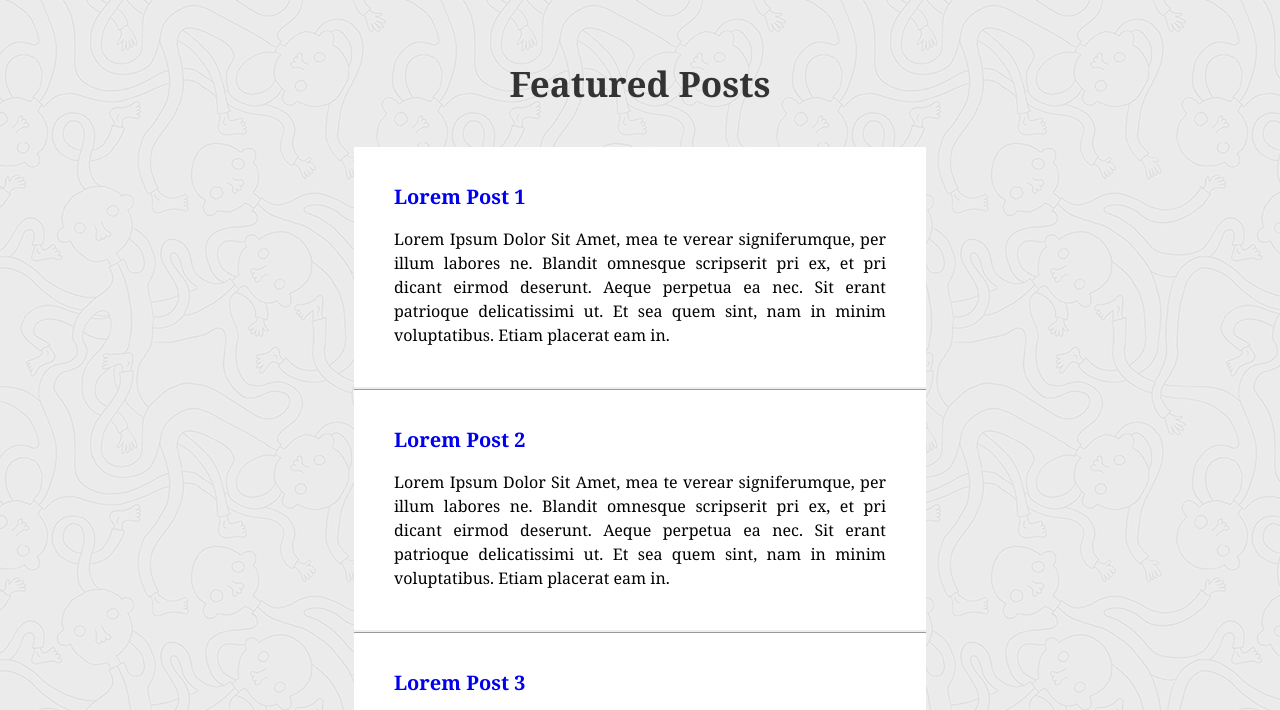
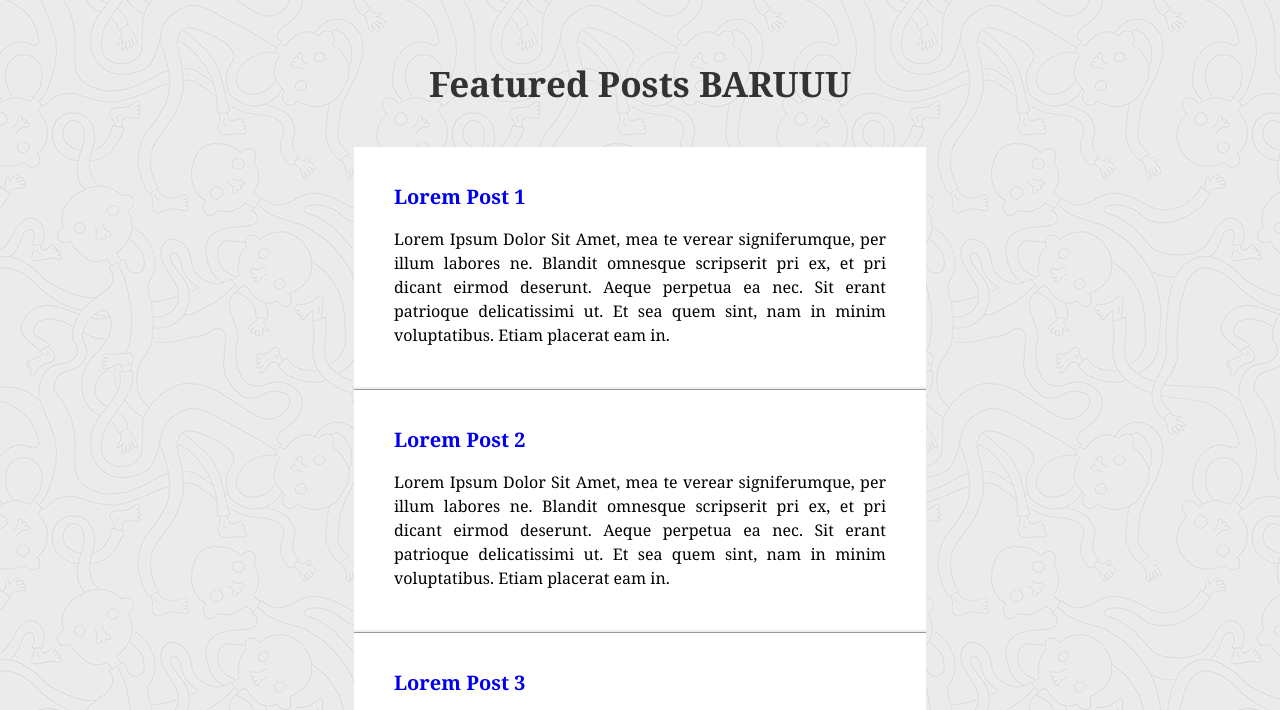
Before and after one commit to harynp/harynp.github.io, a plain HTML site: page index.html in a window 1280 px wide. Shown: the part 60-770 px from the top of the page. Drawn offline with Linux system fonts and the light colour scheme.

Commit message:
update file index

```diff
--- a/index.html
+++ b/index.html
@@ -17,7 +17,7 @@
     </header>
 
     <section>
-      <h1>Featured Posts</h1>
+      <h1>Featured Posts BARUUU</h1>
       <div id="article-list">
           <article>
           <a href="post1.html"><h3>Lorem Post 1</h3></a><br>
```
